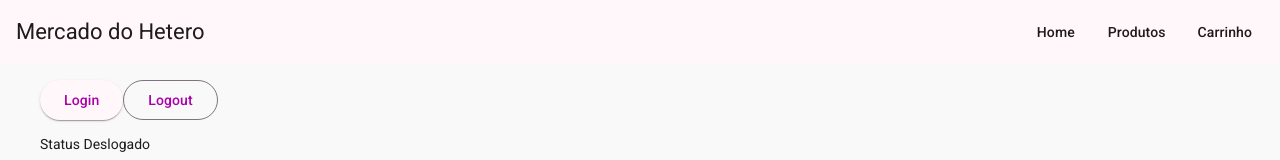
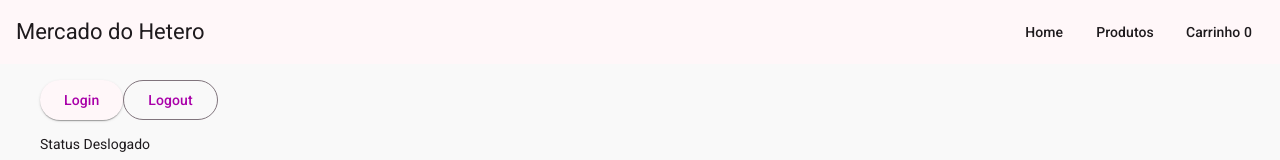
Before and after one commit to reigabs/e-commerce, an Angular app: page / in a window 1280 px wide. Shown: the top 160 px of the page. Built offline with nearby package versions, Linux system fonts and the light colour scheme.

Commit message:
feat: integra o inject ao header e interliga as informações do carrinho no cabeçalho

```diff
--- a/src/app/shared/layout/header/header.html
+++ b/src/app/shared/layout/header/header.html
@@ -5,6 +5,6 @@
 
 <button mat-button routerLink="/">Home</button>
 <button mat-button routerLink="/produtos">Produtos</button>
-<button mat-button routerLink="/carrinho">Carrinho</button>
+<button mat-button routerLink="/carrinho">Carrinho {{quantidadeHeader()}}</button>
 
 </mat-toolbar>
--- a/src/app/shared/layout/header/header.ts
+++ b/src/app/shared/layout/header/header.ts
@@ -2,7 +2,8 @@ import { Component } from '@angular/core';
 import { MatToolbarModule } from '@angular/material/toolbar';
 import { MatButtonModule } from '@angular/material/button';
 import { RouterLink } from '@angular/router';
-
+import { CarrinhoService } from '../../../core/services/carrinho.service';
+import { inject } from '@angular/core';
 
 @Component({
   selector: 'app-header',
@@ -12,4 +13,6 @@ import { RouterLink } from '@angular/router';
 })
 export class Header {
   nomeLoja = 'Mercado do Hetero';
+  private carrinhoService = inject(CarrinhoService);
+  quantidadeHeader = this.carrinhoService.quantidadeItens;
 }
```
